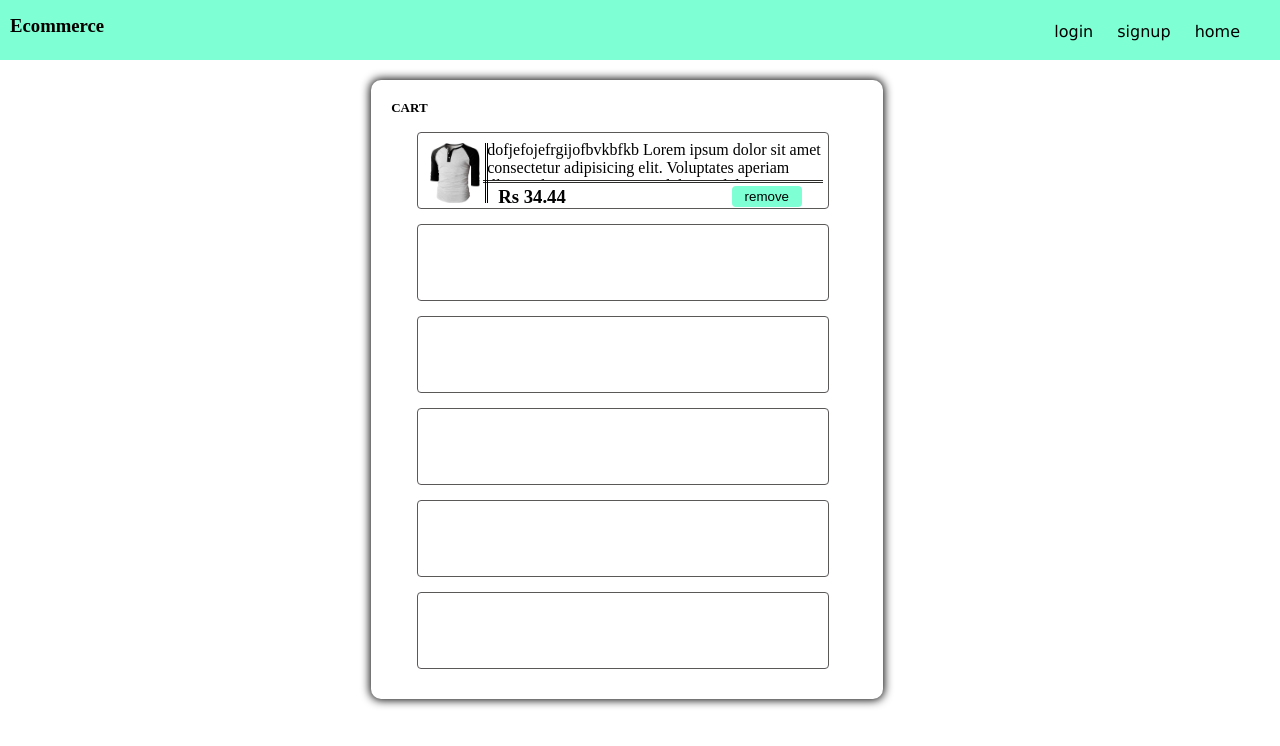
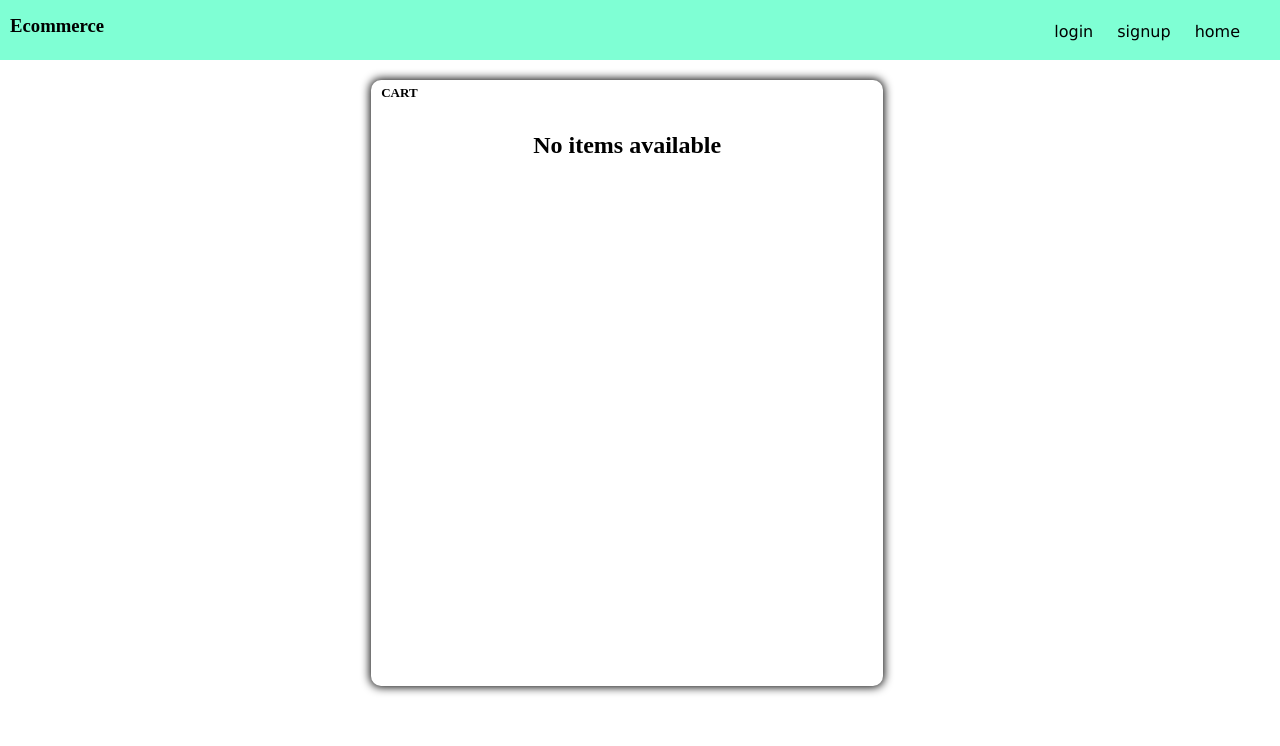
Before and after one commit to saikumar1-dev/Ecommerce-project, a plain HTML site: page index.html in a window 1280 px wide. Both pictures are taken after a click on the link "cart(0)". Drawn offline with Linux system fonts and the light colour scheme; no server answers.

Commit message:
updated cart functionality

```diff
--- a/index.html
+++ b/index.html
@@ -28,21 +28,18 @@
         <div>
             <h3>cart</h3>
             <div id="cart-item">
-                <div>
-                    <div>
-                    dofjefojefrgijofbvkbfkb Lorem ipsum dolor sit amet consectetur adipisicing elit. Voluptates aperiam illum voluptate. Quos eum dolorem dolorum quam repellat tempora corporis! Iste corrupti dignissimos, repudiandae assumenda mollitia accusamus eius tempora ullam!
-                    Mollitia libero nulla aliquam, temporibus dolorem impedit corrupti magnam deleniti doloribus adipisci. Veniam officiis iusto eaque autem, possimus voluptatem cupiditate adipisci provident. Quasi harum sequi fugit voluptatem? Iusto, rerum blanditiis.
+                <!-- <div > -->
+                    <!-- <div>
+                            dofjefojefrgijofbvkbfkb Lorem ipsum dolor sit amet consectetur adipisicing elit. Voluptates aperiam illum voluptate. Quos eum dolorem
                     </div>
                     <h3>Rs 34.44</h3>
-                    <img src="71-3HjGNDUL._AC_SY879._SX._UX._SY._UY_t.png" alt="">
+                    <div><img src="71-3HjGNDUL._AC_SY879._SX._UX._SY._UY_t.png"></div>
                     <button>remove</button>
-                </div>
-
+                </div> -->
+                <!-- <div></div>
                 <div></div>
                 <div></div>
-                <div></div>
-                <div></div>
-                <div></div>
+                <div></div> -->
 
             </div>
             <!-- <button>buy</button> -->
--- a/script.js
+++ b/script.js
@@ -105,7 +105,12 @@ function update(){
 })}
 
 function cartItem(a){
-// let cartmain=document.createElement('div');
-// cartmain.innerHTML='<div>'+a.title+'</div><h3>Rs '+a.price+'</h3><div><img src="'+a.image+'"></div><button id="removebtn">remove</button>';
-//  cartitem.appendChild(cartmain);
-}
+  if(cart.length==0){
+    cartitem.innerHTML="<h2>No items available</h2>";
+  }
+  else{
+ let cartmain=document.createElement('div');
+ cartmain.innerHTML='<div>'+a.title+'</div><h3>Rs '+a.price+'</h3><div><img src="'+a.image+'"></div><button id="removebtn">remove</button>';
+  cartitem.appendChild(cartmain);
+}}
+cartItem();
--- a/style.css
+++ b/style.css
@@ -6,7 +6,7 @@ nav{
     height: 60px;
     background-color: aquamarine;
 }
-h3{
+nav>h3{
     position: relative;
     top: 15px;
     left: 10px;
@@ -111,6 +111,9 @@ a{
         width: 98%;
         margin-left: 0.9%;
     }
+    #cart-item{
+        width: 90%;
+    }
 }
 #cart > div>h3{
         font-variant:small-caps;
@@ -127,58 +130,72 @@ a{
 
 
 } */
-#cart > div>div{
+#cart-item{
     width: 100%;
     height:fit-content;
-
-      margin-top: 30px;
- display: flex;
+    margin-top: 30px;
+    display: flex;
     gap:15px;
     flex-wrap: wrap;
+    justify-content: center;
 }
-#cart > div>div>div{
+#cart-item>div{
     width: 80%;
-    height: 70px;
+    height: 80px;
    border: 1px solid rgb(91, 88, 88);
-   margin-left: 9%;
    border-radius: 4px;
-   padding-bottom: 5px;
-
-}
-#cart-item > div >div{
-    /* border: 1px solid black; */
-    height: 55%;
-    padding-top: 8px;
-    width: 82%;
-    position: relative;
-    left: 65px;
-    overflow: hidden;
-    border-bottom: double rgb(46, 43, 43);
-    padding-left: 4px;
-}
-#cart-item > div >img{
-    width: 50px;
-    height: 60px;
-    position: relative;
-    left: -60px;
-    top: -40px;
-    border-right: double black;
-    padding-right: 5px;
-
-}
-
-#cart-item > div >h3{
-    position: relative;
-    top: -40px;
-    left: 80px;
+   position :relative;
 }
 #cart-item > div >button{
     width: 70px;
     border: none;
     background-color: aquamarine;
     border-radius: 4px;
-    position: relative;
-    top: -42px;
-    left: 180px;
+    position: absolute;
+    bottom: 6px;
+    right: 10px;
     padding:3px 5px;
 }
+#cart-item>div>div:first-child{
+    width: 80%;
+    position: absolute;
+    height: 38px;
+    overflow: hidden;
+    right: 0;
+    top: 5%;
+    padding: 1px 3px;
+    border-bottom: double rgb(11, 11, 11);
+}
+
+#cart-item>div>div:nth-child(3){
+    width: 17%;
+    height: 70px;
+    position: absolute;
+    top: 1px;
+    border-right: double black;
+    padding: 1px;
+}
+#cart-item>div>div:nth-child(3)>img{
+    width: 97%;
+    height: 97%;
+}
+#cart-item>div>h3{
+    position: absolute;
+    left: 21%;
+    bottom: 6px;
+    height: 20px;
+
+}
+
+/*#cart-item {
+  background-color: rgba(255, 0, 0, 0.1);
+  border: 1px dashed red;
+}
+#cart-item>div {
+  background-color: rgba(31, 167, 83, 0.623);
+  border: 1px dashed rgba(44, 194, 89, 0.507);
+}
+ #cart-item>div>div:first-child {
+  background-color: rgba(193, 119, 29, 0.623);
+  border: 1px dashed rgba(224, 121, 10, 0.507);
+} */
```
Also changed, not shown: 71-3HjGNDUL._AC_SY879._SX._UX._SY._UY_t.png (deleted).
